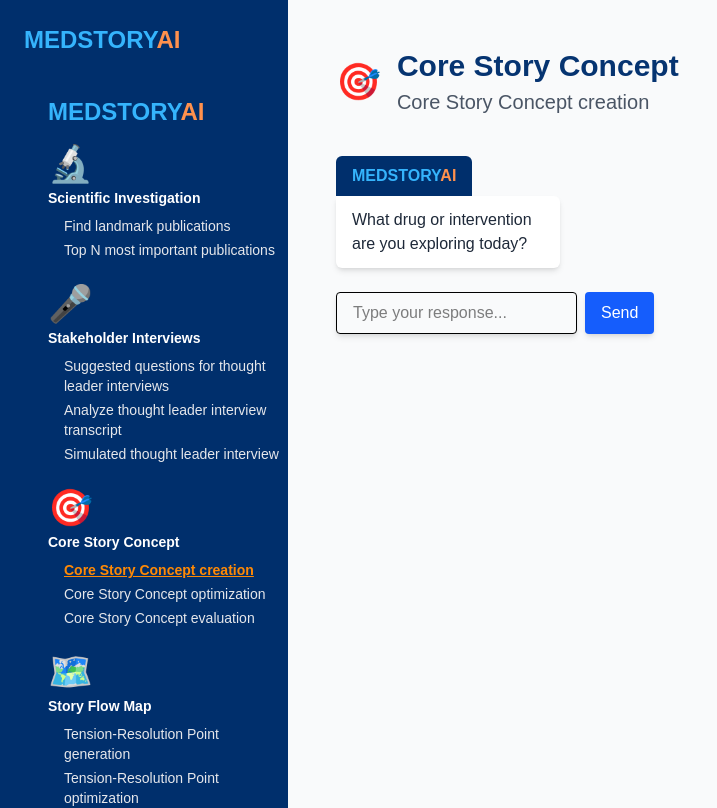
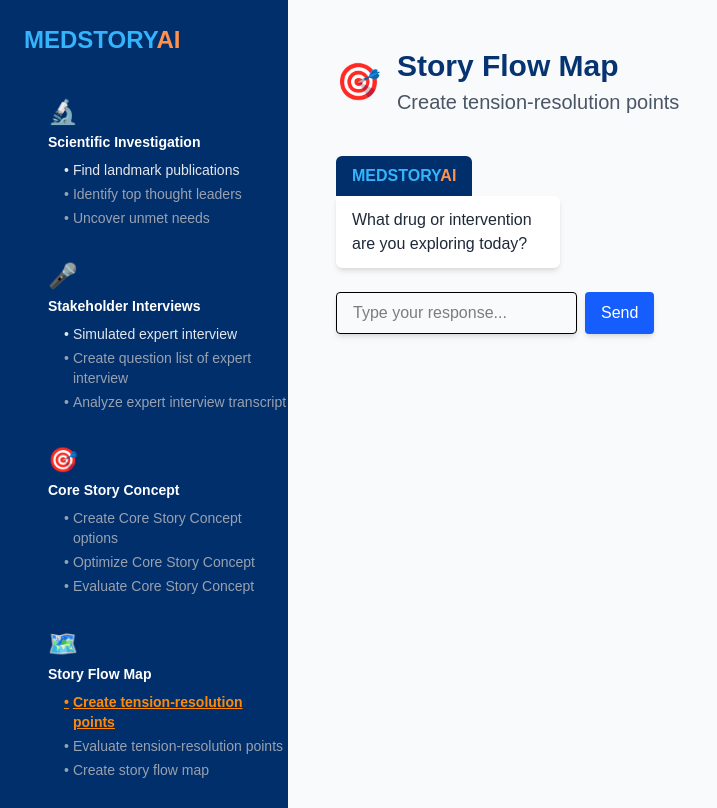
Before and after one commit to jaburnell920/medstory-ai, a Next.js app: page /dashboard in a window 1280 px wide. Shown: the top 808 px of the page, without its empty margins (0-717 px from the left). Built offline with nearby package versions, Linux system fonts and the light colour scheme.

Commit message:
updated default outline pages

```diff
--- a/src/app/SidebarMenu.tsx
+++ b/src/app/SidebarMenu.tsx
@@ -7,17 +7,13 @@
 export default function SidebarMenu() {
   const pathname = usePathname();
 
-  const linkClass =
-    'text-gray-200 hover:text-orange-300 hover:underline transition-all duration-200';
+  const baseLinkClass = 'text-gray-200 hover:text-orange-300 transition-all duration-200';
   const selectedLinkClass = 'text-orange-400 underline font-semibold';
+  const bullet = '•';
 
   return (
     <aside className="w-72 bg-[#002F6C] text-white flex flex-col p-6">
-      <h2 className="text-2xl font-bold mb-4">
-        <span style={{ color: '#35b4fc' }}>MEDSTORY</span>
-        <span style={{ color: '#ff914d' }}>AI</span>
-      </h2>
-      <nav className="flex flex-col space-y-6 text-sm">
+      <nav className="flex flex-col space-y-8 text-sm">
         <Section
           title="🔬"
           sectionName="Scientific Investigation"
@@ -28,7 +24,11 @@
             },
             {
               href: '',
-              label: 'Top N most important publications',
+              label: 'Identify top thought leaders',
+            },
+            {
+              href: '',
+              label: 'Uncover unmet needs',
             },
           ]}
         />
@@ -38,16 +38,16 @@
           sectionName="Stakeholder Interviews"
           links={[
             {
-              href: '/stakeholder-interviews/questions',
-              label: 'Suggested questions for thought leader interviews',
+              href: '/scientific-investigation/top-publications',
+              label: 'Simulated expert interview',
             },
             {
-              href: '/stakeholder-interviews/analyze-transcript',
-              label: 'Analyze thought leader interview transcript',
+              href: '',
+              label: 'Create question list of expert interview',
             },
             {
-              href: '/scientific-investigation/top-publications',
-              label: 'Simulated thought leader interview',
+              href: '',
+              label: 'Analyze expert interview transcript',
             },
           ]}
         />
@@ -56,9 +56,9 @@
           title="🎯"
           sectionName="Core Story Concept"
           links={[
-            { href: '/dashboard', label: 'Core Story Concept creation' },
-            { href: '/core-story-concept/optimization', label: 'Core Story Concept optimization' },
-            { href: '/core-story-concept/evaluation', label: 'Core Story Concept evaluation' },
+            { href: '', label: 'Create Core Story Concept options' },
+            { href: '', label: 'Optimize Core Story Concept' },
+            { href: '', label: 'Evaluate Core Story Concept' },
           ]}
         />
 
@@ -67,16 +67,16 @@
           sectionName="Story Flow Map"
           links={[
             {
-              href: '/story-flow-map/tension-resolution-generation',
-              label: 'Tension-Resolution Point generation',
+              href: '/dashboard',
+              label: 'Create tension-resolution points',
             },
             {
-              href: '/story-flow-map/tension-resolution-optimization',
-              label: 'Tension-Resolution Point optimization',
+              href: '',
+              label: 'Evaluate tension-resolution points',
             },
             {
-              href: '/story-flow-map/generation-optimization',
-              label: 'Story Flow Map generation & optimization',
+              href: '',
+              label: 'Create story flow map',
             },
           ]}
         />
@@ -86,8 +86,8 @@
           sectionName="MEDSTORY Slide Deck"
           links={[
             { href: '/slide-presentation/deck-generation', label: 'Create MEDSTORY deck' },
-            { href: '/slide-presentation/deck-optimization', label: 'MEDSTORY deck optimization' },
-            { href: '/slide-presentation/deck-evaluation', label: 'MEDSTORY deck evaluation' },
+            { href: '', label: 'Optimize MEDSTORY deck' },
+            { href: '', label: 'Evaluate MEDSTORY deck' },
           ]}
         />
       </nav>
@@ -106,22 +106,29 @@
     return (
       <div>
         <div className="flex flex-col items-start mb-2">
-          <div className="text-4xl mb-1">{title}</div>
+          <div className="text-2xl mb-1">{title}</div>
           <p className="font-bold text-white text-sm">{sectionName}</p>
         </div>
         <ul className="ml-4 space-y-1 text-gray-200">
           {links.map((link) => (
-            <li key={link.href}>
+            <li key={link.label}>
+              {link.href ? (
                 <Link
                   className={clsx(
-                  linkClass,
+                    baseLinkClass,
                     pathname === link.href && selectedLinkClass,
-                  link.extraClass
+                    link.extraClass,
+                    'flex items-start'
                   )}
                   href={link.href}
                 >
-                {link.label}
+                  <span className="mr-1">{bullet}</span> {link.label}
                 </Link>
+              ) : (
+                <span className="text-gray-400 flex items-start cursor-default">
+                  <span className="mr-1">{bullet}</span> {link.label}
+                </span>
+              )}
             </li>
           ))}
         </ul>
--- a/src/app/dashboard/page.tsx
+++ b/src/app/dashboard/page.tsx
@@ -18,9 +18,9 @@
     count: '',
   });
 
-  const [messages, setMessages] = useState([
+  const [messages, setMessages] = useState<{ role: 'assistant' | 'user'; content: string }[]>([
     {
-      role: 'assistant' as const,
+      role: 'assistant',
       content: 'What drug or intervention are you exploring today?',
     },
   ]);
@@ -101,8 +101,8 @@
   return (
     <PageLayout
       sectionIcon="🎯"
-      sectionName="Core Story Concept"
-      taskName="Core Story Concept creation"
+      sectionName="Story Flow Map"
+      taskName="Create tension-resolution points"
     >
       <div className="flex flex-col lg:flex-row gap-12">
         {/* Chat Interface - Left Side */}
--- a/src/app/page.tsx
+++ b/src/app/page.tsx
@@ -209,7 +209,7 @@
 export default function Home() {
   const router = useRouter();
   useEffect(() => {
-    router.push('/dashboard');
+    router.push('/scientific-investigation/landmark-publications');
   }, [router]);
   return null;
 }
--- a/src/app/scientific-investigation/landmark-publications/page.tsx
+++ b/src/app/scientific-investigation/landmark-publications/page.tsx
@@ -19,9 +19,9 @@
   const [step, setStep] = useState(0);
   const [answers, setAnswers] = useState<string[]>([]);
   const [input, setInput] = useState('');
-  const [messages, setMessages] = useState([
+  const [messages, setMessages] = useState<{ role: 'assistant' | 'user'; content: string }[]>([
     {
-      role: 'assistant' as const,
+      role: 'assistant',
       content:
         'OK, before we get started, please provide the information below. (Please answer each question one at a time):\n\n1. ' +
         questions[0],
@@ -67,7 +67,10 @@
       setAnswers([...answers, input]);
       setMessages([
         ...newMessages,
-        { role: 'assistant' as const, content: 'Thanks, Generated response will be on the right side of the screen' },
+        {
+          role: 'assistant' as const,
+          content: 'Thanks, Generated response will be on the right side of the screen',
+        },
       ]);
       setShowFinalMessage(true);
       setLoading(true);
```
Lines whose indentation alone changed are shown as unchanged.
